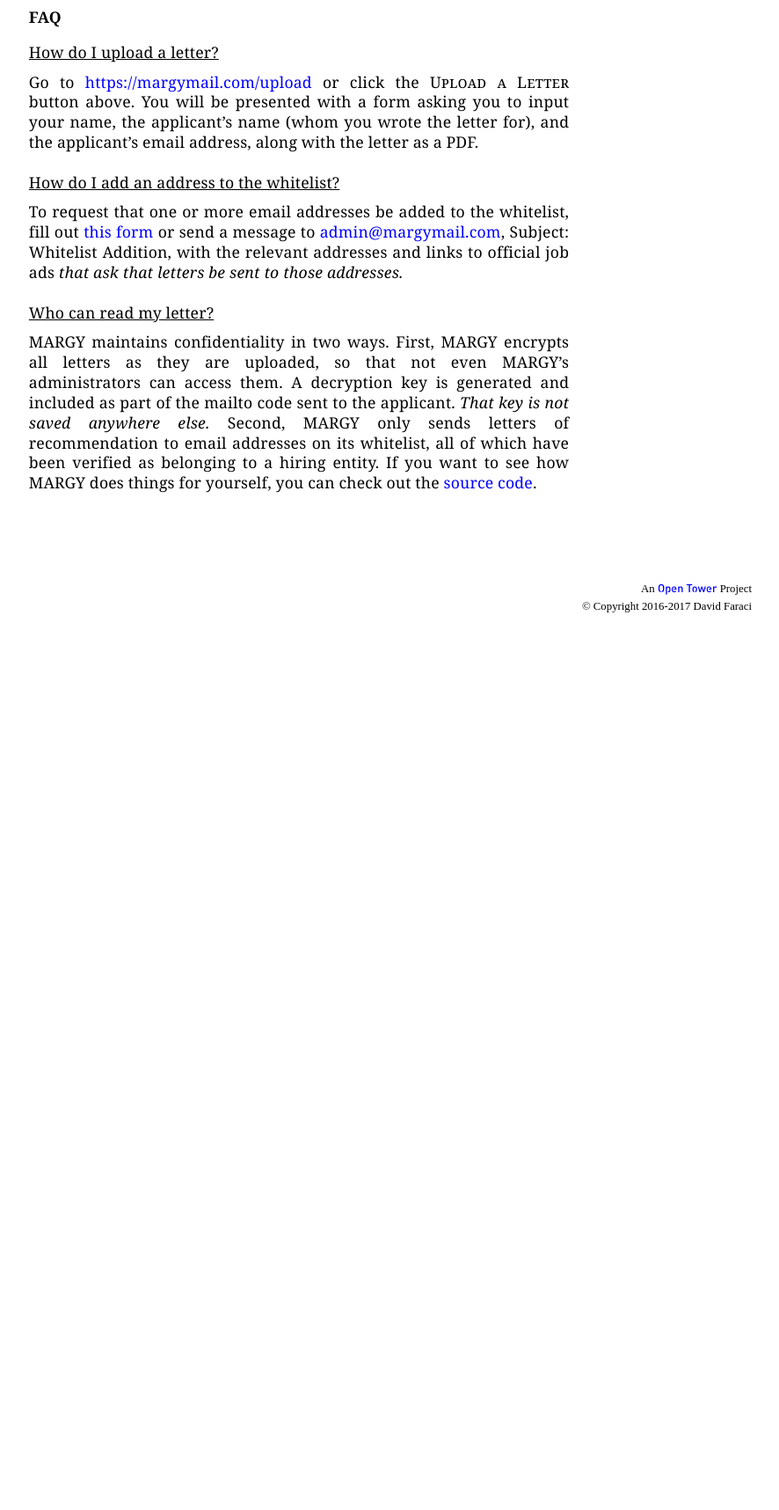
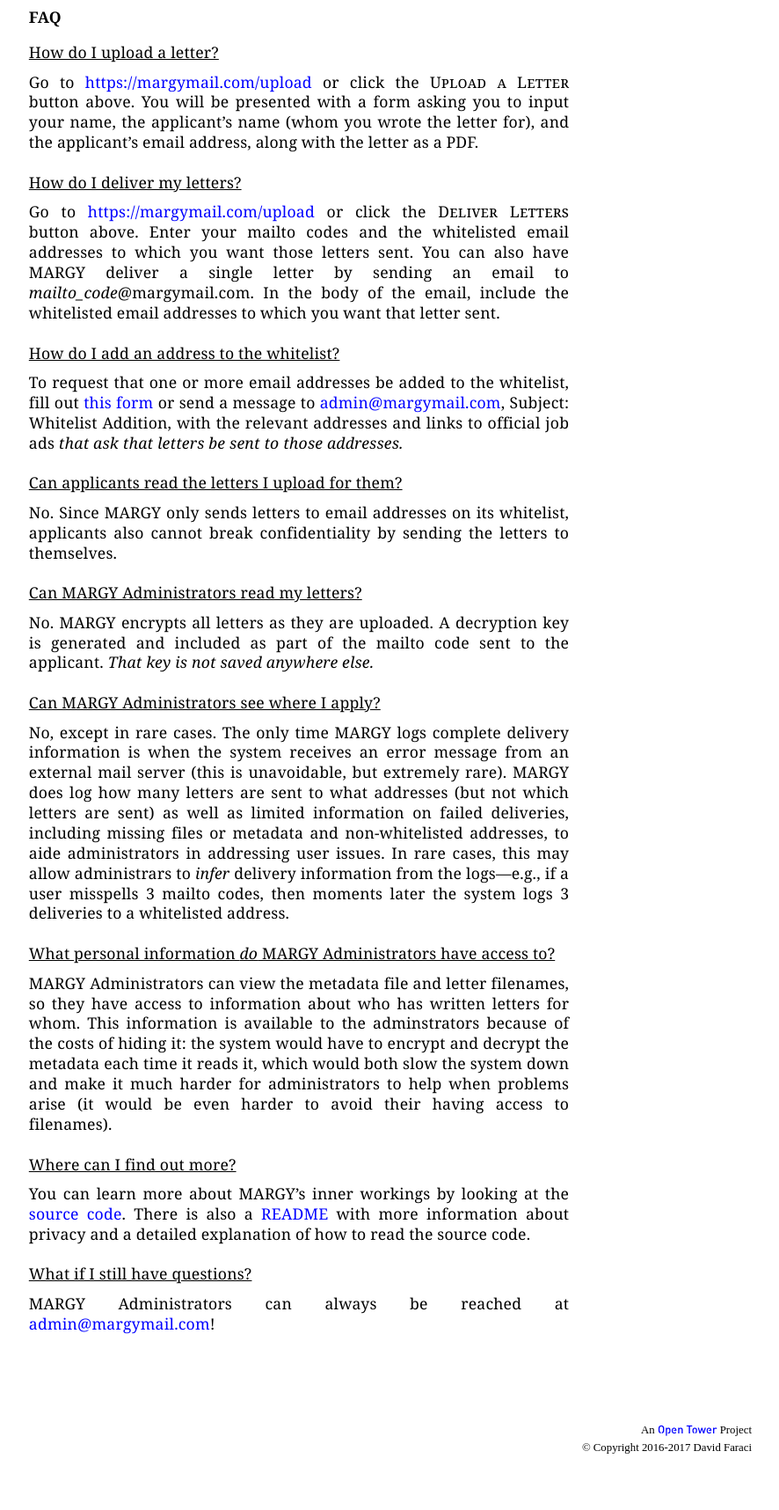
Before and after one commit to opentower/margy, a Flask app: page /faq in a window 1280 px wide. Shown: the part 340-2056 px from the top of the page at 88% size, without its empty margins (300-1186 px from the left). Before the commit the page ends 1036 px from the top, so only its background shows below. Run offline with Flask 2, Linux system fonts and the light colour scheme; parts of the project's set-up code (start-up, migrations or seed data) failed here and were passed over; some libraries are stand-ins or nearby versions.

Commit message:
faq update

```diff
--- a/templates/faq.html
+++ b/templates/faq.html
@@ -2,9 +2,21 @@
 {% block choice %}
 <p class="txt b">FAQ</p>
 <p class="mspaced u">How do I upload a letter?</p>
-<p class=spaced>Go to <a href="https://margymail.com/upload">https://margymail.com/upload</a> or click the <span class=font>Upload a Letter</span> button above. You will be presented with a form asking you to input your name, the applicant&rsquo;s name (whom you wrote the letter for), and the applicant&rsquo;s email address, along with the letter as a PDF.</p>
+<p class=spaced>Go to <a href="upload">https://margymail.com/upload</a> or click the <span class=font>Upload a Letter</span> button above. You will be presented with a form asking you to input your name, the applicant&rsquo;s name (whom you wrote the letter for), and the applicant&rsquo;s email address, along with the letter as a PDF.</p>
+<p class="mspaced u">How do I deliver my letters?</p>
+<p class=spaced>Go to <a href="deliver">https://margymail.com/upload</a> or click the <span class=font>Deliver Letters</span> button above. Enter your mailto codes and the whitelisted email addresses to which you want those letters sent. You can also have MARGY deliver a single letter by sending an email to <span class=i>mailto_code</span><span class=shy>&shy;</span>@margymail.com. In the body of the email, include the whitelisted email addresses to which you want that letter sent.</p>
 <p class="mspaced u">How do I add an address to the whitelist?</p>
 <p class=spaced>To request that one or more email addresses be added to the whitelist, fill out <a href="addrequest">this form</a> or send a message to <a href="mailto:admin@margymail.com">admin@margymail.com</a>, Subject: Whitelist Addition, with the relevant addresses and links to official job ads <span class=i>that ask that letters be sent to those addresses.</span></p>
-<p class="mspaced u">Who can read my letter?</p>
-<p class=spaced>MARGY maintains confidentiality in two ways. First, MARGY encrypts all letters as they are uploaded, so that not even MARGY&rsquo;s administrators can access them. A decryption key is generated and included as part of the mailto code sent to the applicant. <span class=i>That key is not saved anywhere else.</span> Second, MARGY only sends letters of recommendation to email addresses on its whitelist, all of which have been verified as belonging to a hiring entity. If you want to see how MARGY does things for yourself, you can check out the <a target='_blank' href="https://github.com/davidfaraci/margy">source code</a>.</p>
+<p class="mspaced u">Can applicants read the letters I upload for them?</p>
+<p class=spaced>No. Since MARGY only sends letters to email addresses on its whitelist, applicants also cannot break confidentiality by sending the letters to themselves.</p>
+<p class="mspaced u">Can MARGY Administrators read my letters?</p>
+<p class=spaced>No. MARGY encrypts all letters as they are uploaded. A decryption key is generated and included as part of the mailto code sent to the applicant. <span class=i>That key is not saved anywhere else.</span></p>
+<p class="mspaced u">Can MARGY Administrators see where I apply?</p>
+<p class=spaced>No, except in rare cases. The only time MARGY logs complete delivery information is when the system receives an error message from an external mail server (this is unavoidable, but extremely rare). MARGY does log how many letters are sent to what addresses (but not which letters are sent) as well as limited information on failed deliveries, including missing files or metadata and non-whitelisted addresses, to aide administrators in addressing user issues. In rare cases, this may allow administrars to <span class=i>infer</span> delivery information from the logs&mdash;e.g., if a user misspells 3 mailto codes, then moments later the system logs 3 deliveries to a whitelisted address.
+<p class="mspaced u">What personal information <span class=i>do</span> MARGY Administrators have access to?</p>
+<p class=spaced>MARGY Administrators can view the metadata file and letter filenames, so they have access to information about who has written letters for whom. This information is available to the adminstrators because of the costs of hiding it: the system would have to encrypt and decrypt the metadata each time it reads it, which would both slow the system down and make it much harder for administrators to help when problems arise (it would be even harder to avoid their having access to filenames).</p>
+<p class="mspaced u">Where can I find out more?</p>
+<p class=spaced>You can learn more about MARGY&rsquo;s inner workings by looking at the <a target='_blank' href="https://github.com/davidfaraci/margy">source code</a>. There is also a <a target='_blank' href="https://github.com/davidfaraci/margy/blob/master/README.md">README</a> with more information about privacy and a detailed explanation of how to read the source code.</p>
+<p class="mspaced u">What if I still have questions?</a>
+<p class=spaced>MARGY Administrators can always be reached at <a href="mailto:admin@margymail.com">admin@margymail.com</a>!</p>
 {% endblock %}
```
